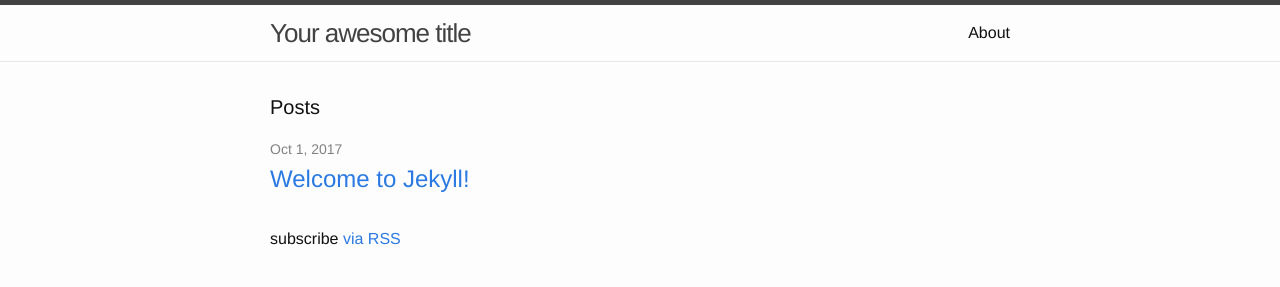
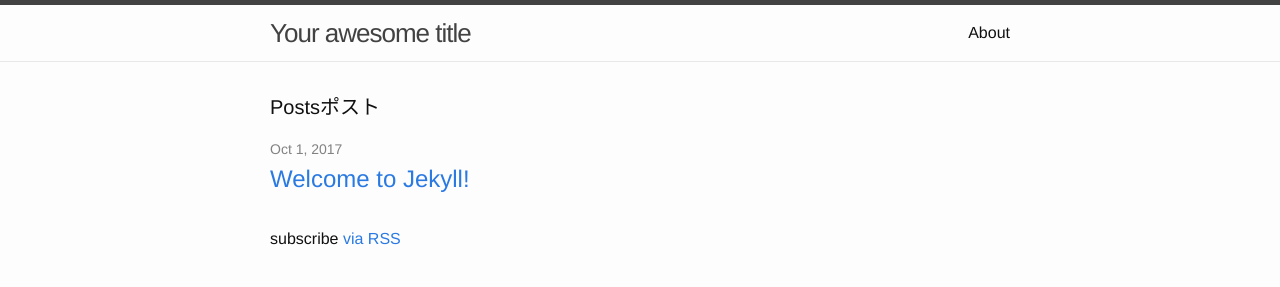
Before and after one commit to naotot/naotot.github.io, a Jekyll site: the page built from index.html, in a window 1280 px wide. Shown: the top 287 px of the page. Built offline with Jekyll 4.4.1, drawn with Linux system fonts in a browser that asks for light colours.

Commit message:
Update index.html

```diff
--- a/index.html
+++ b/index.html
@@ -4,7 +4,7 @@
 
 <div class="home">
 
-  <h1 class="page-heading">Posts</h1>
+  <h1 class="page-heading">Postsポスト</h1>
 
   <ul class="post-list">
     {% for post in site.posts %}
```
